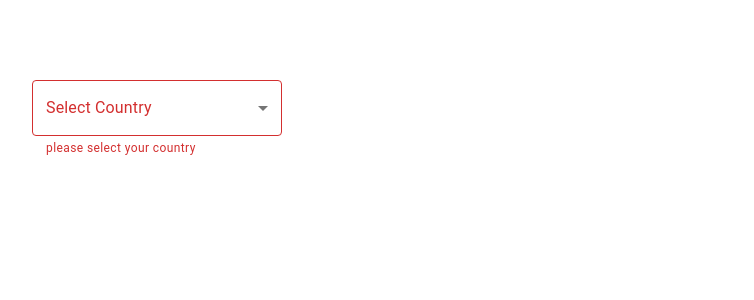
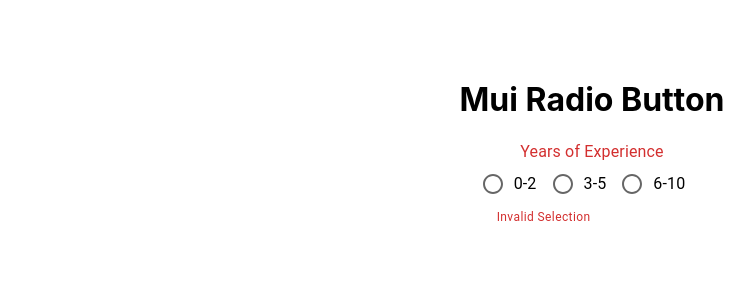
Before and after one commit to akdemirsafak/ReactAndMui, a React (Create React App) app: page / in a window 1280 px wide. Shown: the top 300 px of the page, without its empty margins (48-802 px from the left). Built offline with nearby package versions, Linux system fonts and the light colour scheme.

Commit message:
Select Completed

```diff
--- a/src/App.tsx
+++ b/src/App.tsx
@@ -1,8 +1,9 @@
 import React from 'react';
 import './App.css';
-//import { MuiTypography } from './components/MuiTypography';
+// import { MuiTypography } from './components/MuiTypography';
 // import {MuiButton } from './components/MuiButton';
 // import { MuiTextField } from './components/MuiTextField';
+import {MuiRadioButton} from './components/MuiRadioButton'
 import {MuiSelect} from './components/MuiSelect';
 function App() {
 
@@ -11,7 +12,8 @@
    {/* <MuiTypography/> */}
     {/* <MuiButton/> */}
     {/* <MuiTextField/> */}
-    <MuiSelect/>
+    {/* <MuiSelect/> */}
+    <MuiRadioButton/>
     </div>
   );
 }
--- /dev/null
+++ b/src/components/MuiRadioButton.tsx
@@ -0,0 +1,50 @@
+import {Box,
+    FormControl,
+    FormLabel,
+    FormControlLabel,
+    RadioGroup,
+    Radio,
+    FormHelperText} from '@mui/material'
+import { useState } from 'react'
+
+export const MuiRadioButton = ()=>{
+    const [value, setValue] = useState('')
+    console.log({value})
+    const handleChange=(event:React.ChangeEvent<HTMLInputElement>)=>{
+        setValue(event.target.value)
+    }
+    return <Box>
+        <h1>Mui Radio Button</h1>
+            <FormControl error>
+                <FormLabel id="job-experience-group-label">
+                    Years of Experience
+                </FormLabel>
+                <RadioGroup
+                    name='job-experience-group'
+                    aria-labelledby='job-experience-group-label'
+                    value={value}
+                    onChange={handleChange}
+                    row
+                >
+
+                    <FormControlLabel
+                        control={<Radio size='medium' color='warning' />}
+                        label='0-2'
+                        value='0-2'
+                    />
+                    <FormControlLabel
+                        control={<Radio/>}
+                        label='3-5'
+                        value='3-5'
+                    />
+                    <FormControlLabel
+                        control={<Radio/>}
+                        label='6-10'
+                        value='6-10'
+                    />
+
+                </RadioGroup>
+                <FormHelperText>Invalid Selection</FormHelperText>
+            </FormControl>
+        </Box>
+}
```
